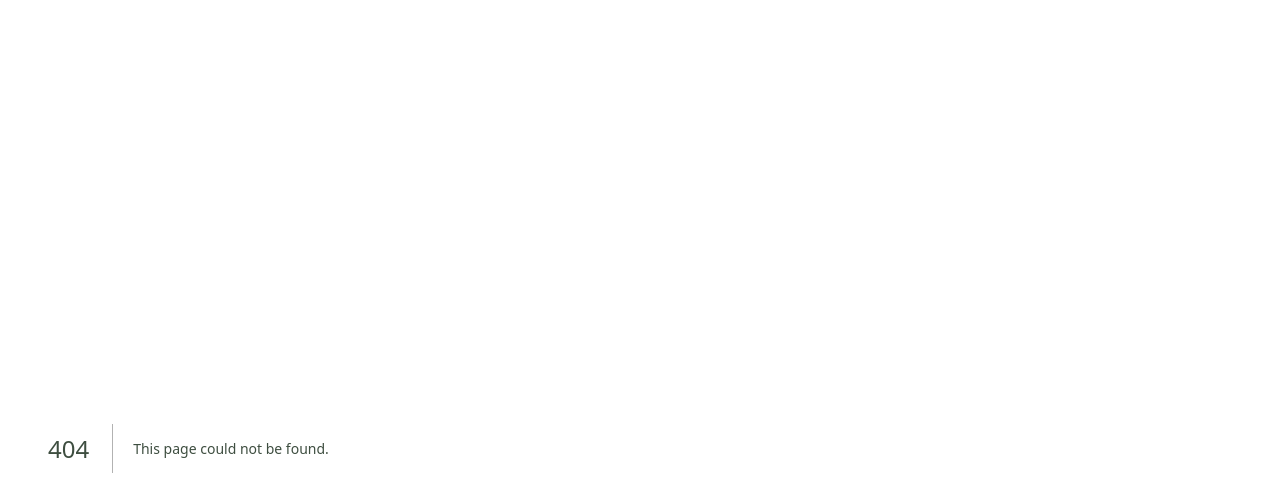
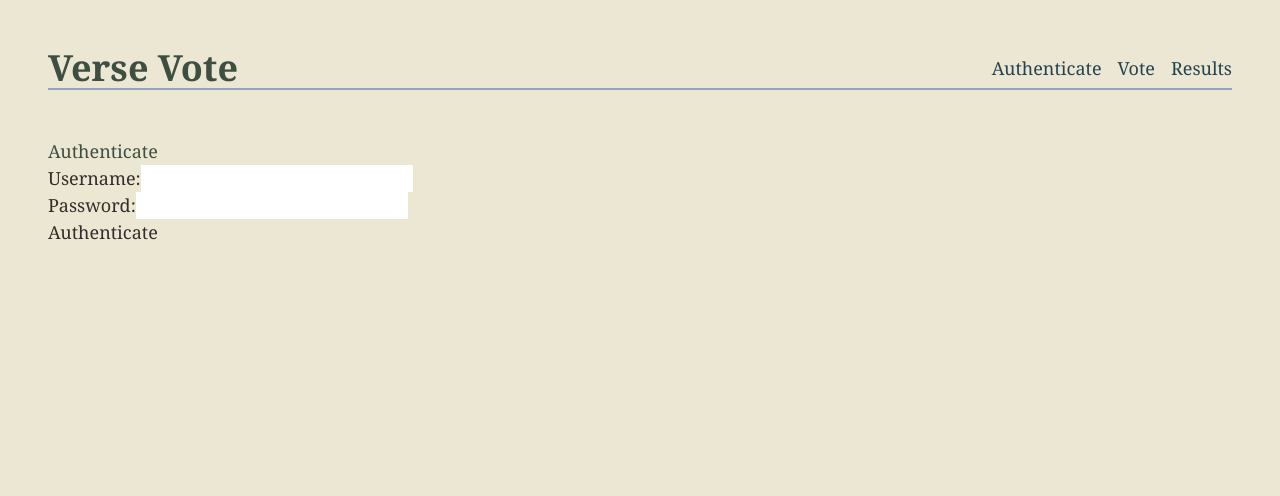
Before and after one commit to platopixel/versevote, a Next.js app: page /authenticate in a window 1280 px wide. Before the commit this address had no page. Shown: the top 496 px of the page. Built offline with nearby package versions, Linux system fonts and the light colour scheme.

Commit message:
add firebase, add site header

```diff
--- a/src/app/[book]/[chapter]/page.tsx
+++ b/src/app/[book]/[chapter]/page.tsx
@@ -25,7 +25,7 @@ const Book = async function ({ params, searchParams }: {
                 <ChapterSelect book={book} chapter={chapter} />
             </div>
             <NextPreviousButtons next={nextBookAndChapter} previous={previousBookAndChapter} />
-            <div className="flex border-2 border-slate-300 rounded-lg bg-amber-50 my-4">
+            <div className="flex border-2 border-slate-400 rounded-lg bg-amber-50 my-4">
                 <div
                     className="w-96 rounded-l-lg shadow-[2px_0_6px_0_rgba(0,0,0,0.3)]"
                     style={{ clipPath: `inset(0 -10px 0 0)`, backgroundColor: '#f5f0e0' }}
--- /dev/null
+++ b/src/app/authenticate/page.tsx
@@ -0,0 +1,46 @@
+
+const submitForm = async function (formData: FormData) {
+    'use server';
+
+    const username = formData.get('username');
+    const password = formData.get('password');
+
+    try {
+        const response = await fetch('/api/authenticate', {
+            method: 'POST',
+            headers: {
+                'Content-Type': 'application/json',
+            },
+            body: JSON.stringify({ username, password }),
+        });
+
+        if (response.ok) {
+            // Redirect to the vote page
+            window.location.href = '/vote';
+        } else {
+            // Handle error
+            console.error('Error authenticating');
+        }
+    } catch (error) {
+        console.error('Error authenticating:', error);
+    }
+}
+
+export default function Authenticate() {
+    return (
+        <div>
+            <h1>Authenticate</h1>
+            <form action={submitForm}>
+                <div>
+                    <label htmlFor="username">Username:</label>
+                    <input type="text" id="username" name="username" />
+                </div>
+                <div>
+                    <label htmlFor="password">Password:</label>
+                    <input type="password" id="password" name="password" />
+                </div>
+                <button type="submit">Authenticate</button>
+            </form>
+        </div>
+    )
+}
--- a/src/app/layout.tsx
+++ b/src/app/layout.tsx
@@ -1,6 +1,7 @@
 import type { Metadata } from "next";
 import localFont from "next/font/local";
 import "./globals.css";
+import Link from "next/link";
 
 const geistSans = localFont({
     src: "./fonts/GeistVF.woff",
@@ -26,9 +27,27 @@ export default function RootLayout({
     return (
         <html lang="en">
             <body
-                className={`${geistSans.variable} ${geistMono.variable} antialiased flex mr-auto ml-auto p-12`}
+                className={`${geistSans.variable} ${geistMono.variable} antialiased flex-col mr-auto ml-auto p-12`}
                 style={{ maxWidth: 1280 }}
             >
+                <div className="border-b-2 border-slate-400 mb-12">
+                    <header className="flex justify-between items-center">
+                        <h1 className="text-4xl font-bold">Verse Vote</h1>
+                        <nav>
+                            <ul className="flex gap-4">
+                                <li>
+                                    <Link href="/authenticate">Authenticate</Link>
+                                </li>
+                                <li>
+                                    <Link href="/vote">Vote</Link>
+                                </li>
+                                <li>
+                                    <Link href="/results">Results</Link>
+                                </li>
+                            </ul>
+                        </nav>
+                    </header>
+                </div>
                 {children}
             </body>
         </html >
--- a/src/components/ChapterSelect.tsx
+++ b/src/components/ChapterSelect.tsx
@@ -35,14 +35,14 @@ const ChapterSelect = function ({ book, chapter }: { book?: string, chapter?: st
     }, []);
 
     return (
-        <div className="flex-col items-center justify-center px-12 py-8 border rounded border-zinc-400">
+        <div className="flex-col items-center justify-center px-12 py-6 border-2 rounded border-slate-400">
             <Form
                 action={submitForm}
                 className="flex gap-4"
             >
                 <div className="items-center">
                     <label htmlFor="book" className="pr-1">Book:</label>
-                    <select name="book" className="p-1 px-4 border rounded" onChange={onSelectBook} value={currentBook.name}>
+                    <select name="book" id="book" className="p-1 px-4 border rounded" onChange={onSelectBook} value={currentBook.name}>
                         {BOOKS.map((book) => (
                             <option key={book.name} value={book.name}>{book.name.replace(/_/g, " ")}</option>
                         ))}
@@ -50,7 +50,7 @@ const ChapterSelect = function ({ book, chapter }: { book?: string, chapter?: st
                 </div>
                 <div className="items-center">
                     <label htmlFor="chapter" className="pr-1">Chapter:</label>
-                    <select name="chapter" className="p-1 px-4 border rounded" onChange={onSelectChapter} value={currentChapter}>
+                    <select name="chapter" id="chapter" className="p-1 px-4 border rounded" onChange={onSelectChapter} value={currentChapter}>
                         {Array.from({ length: currentBook.numChapters }, (_, i) => i + 1).map((chapter) => (
                             <option key={chapter} value={chapter}>{chapter}</option>
                         ))}
```
Also changed, not shown: package.json (+6 -5 lines), src/firestore.ts (added, +23 -0 lines), 1 other file (tests, documents, lock files or other folders).
